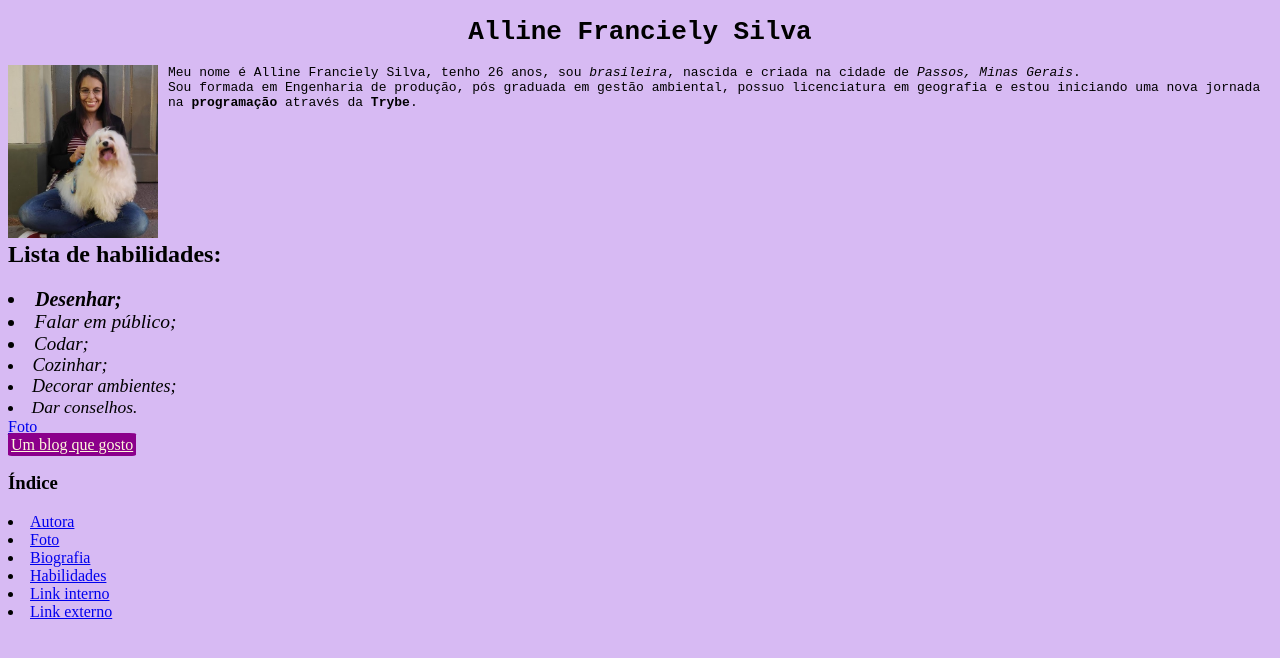
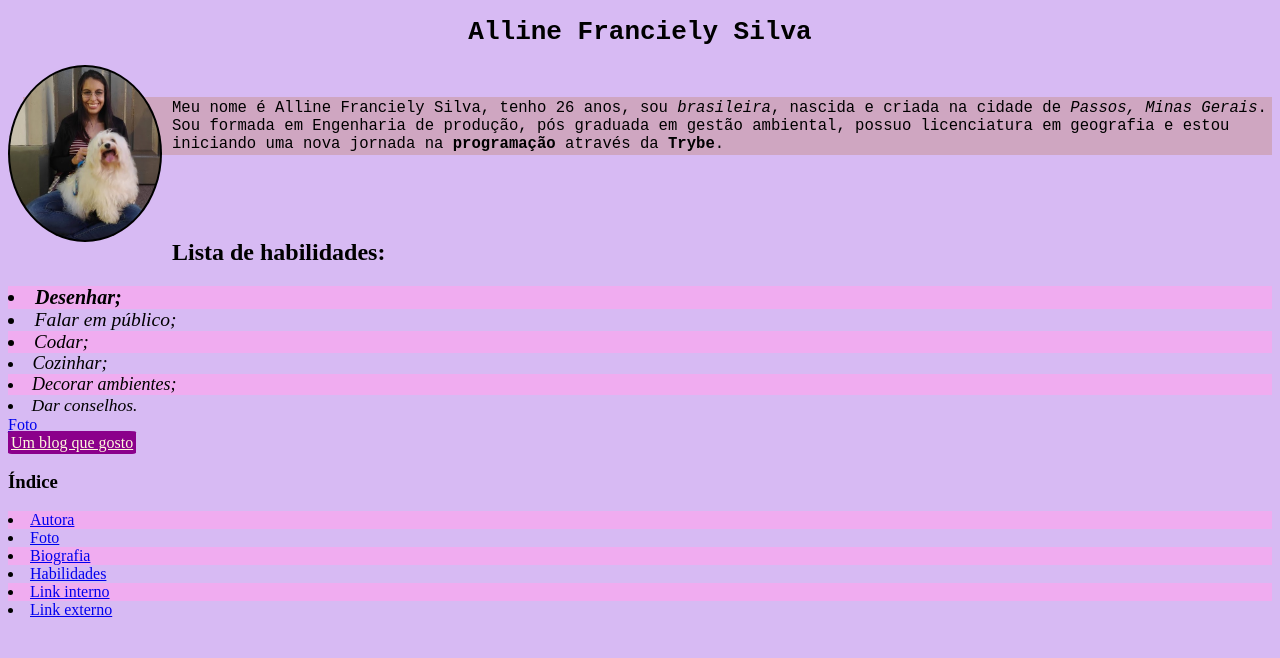
Before and after one commit to AllineFranciely/portfolio, a plain HTML site: page index.html in a window 1280 px wide. Drawn offline with Linux system fonts and the light colour scheme.

Commit message:
Finalizado aula 3.3

```diff
--- a/style.css
+++ b/style.css
@@ -6,13 +6,21 @@
     width: 150px;
     float: left;
     margin-right: 10px;
+    padding: 2px;
+    background-color: black;
+    border-radius: 100%;
 }
 #biografia {
     font-family: monospace;
+    font-size: larger;
+    padding: 2px;
+    background-color: rgb(207, 166, 193);
+    margin-top: 50px;
+    margin-left: 15px;
 
 }
 #habilidades {
-    margin-top: 100px;
+    margin-top: 50px;
 }
 .habilidade1 {
     font-size: 20px;
@@ -40,3 +48,7 @@ body {
     background-color: darkmagenta;
     padding: 3px 3px;
     border-radius: 5%;
+}
+li:nth-child(odd){
+    background-color: rgb(240, 172, 240);
+}
```
